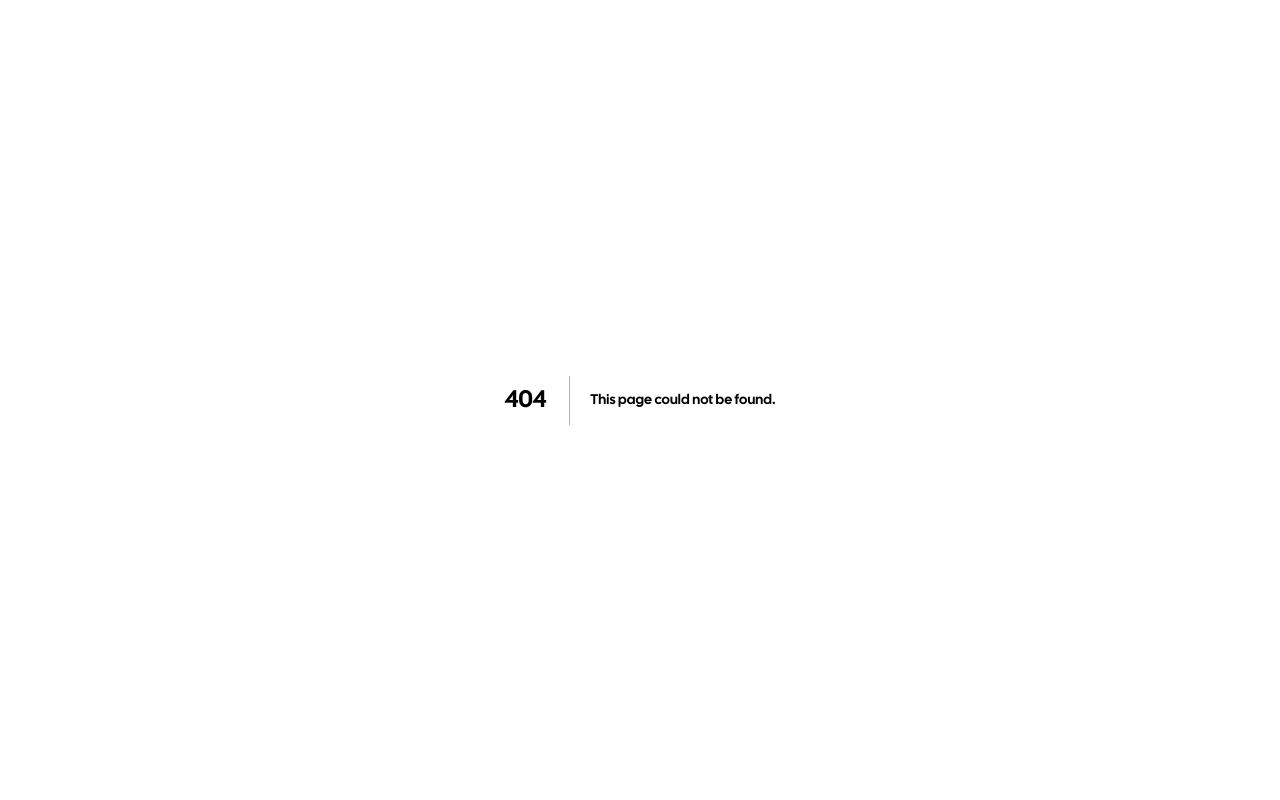
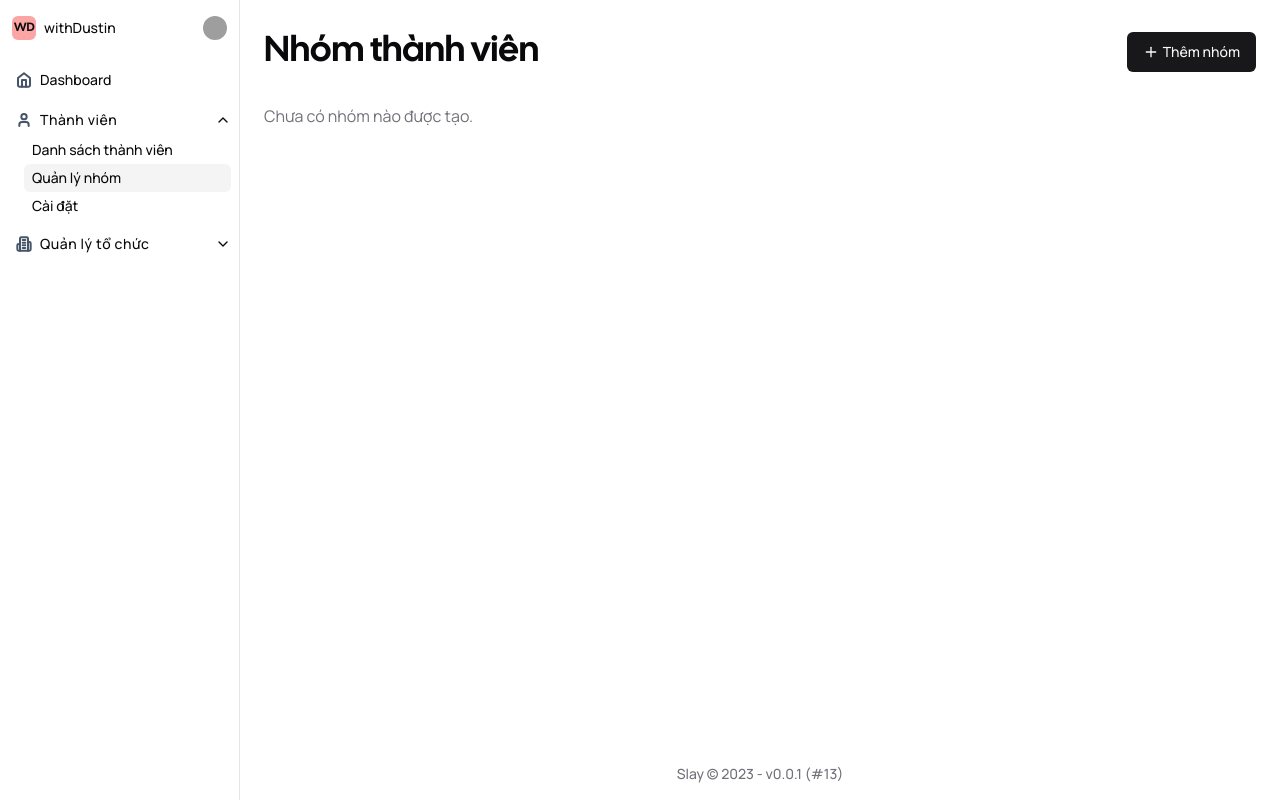
Before and after one commit to duongdev/next13-saas, a Next.js app: page /org/1/people/groups in a window 1280 px wide. Before the commit this address had no page. Built offline with nearby package versions, Linux system fonts and the light colour scheme; grey boxes are pictures that could not be loaded.

Commit message:
Rename members route to people

```diff
--- a/src/app/(dashboard)/org/[org]/layout.tsx
+++ b/src/app/(dashboard)/org/[org]/layout.tsx
@@ -24,19 +24,18 @@ export default function OrgLayout({
           {
             label: 'Thành viên',
             icon: 'User',
-            // href: `./${params.org}/users`,
             items: [
               {
                 label: 'Danh sách thành viên',
-                href: `/org/${params.org}/members`,
+                href: `/org/${params.org}/people`,
               },
               {
                 label: 'Quản lý nhóm',
-                href: `/org/${params.org}/members/groups`,
+                href: `/org/${params.org}/people/groups`,
               },
               {
                 label: 'Cài đặt',
-                href: `/org/${params.org}/members/settings`,
+                href: `/org/${params.org}/people/settings`,
               },
             ],
           },
```
Also changed, not shown: src/app/(dashboard)/org/[org]/people/groups/page.tsx (renamed from src/app/(dashboard)/org/[org]/members/groups/page.tsx).
